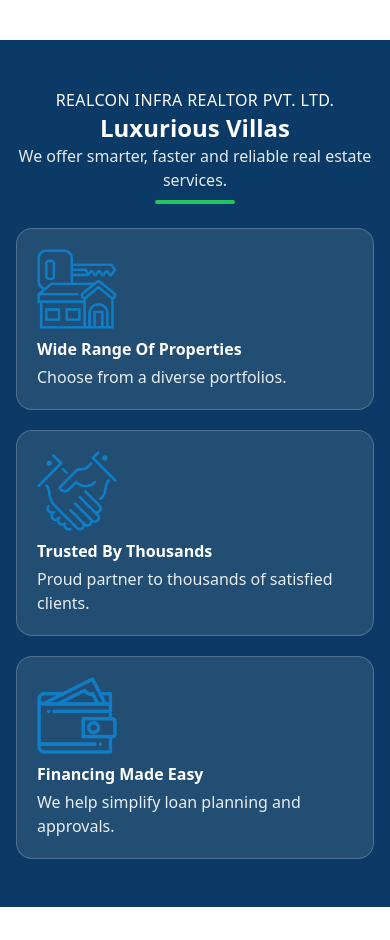
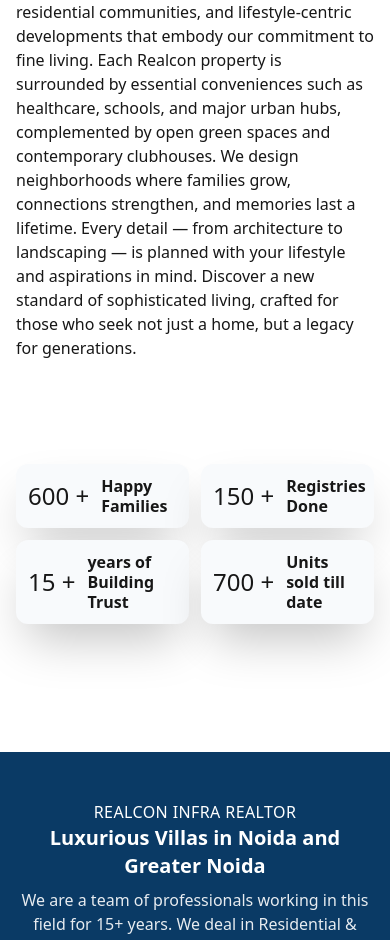
Before and after one commit to zuhair19/Realcon-Infra-Realtor, a Next.js app: page / in a window 390 px wide. Shown: the part 1049-1989 px from the top of the page. Built offline with nearby package versions, Linux system fonts and the light colour scheme.

Commit message:
added companies info

```diff
--- a/app/page.jsx
+++ b/app/page.jsx
@@ -33,10 +33,10 @@
           <div>
             <h1 className="text-2xl md:text-3xl font-bold mb-2">Realcon Infra Realtor</h1>
             <p className="mt-2">
-              Lorem ipsum dolor sit amet consectetur adipisicing elit. Iusto voluptatibus laborum delectus praesentium pariatur earum quasi doloremque consequuntur fugiat doloribus?
+              We at Realcon Infra Realtor's believe in turning dreams into live experiences. Our Developments are thoughtful creations of places where life, work, and leisure come together in perfect harmony. From luxury villas with smart home automation to master-planned communities incorporating nature and connectivity, these projects have taken modern living to a new seamlessly integrated place.Inspired by a desire to improve lifestyles, our creations merge innovative design and technological enhancement with elegance and sophistication. We create places that fulfill your dreams, enrich your lives, and create long-term value. At Realcon, we don't just develop residences; we develop living.
             </p>
             <p className="mt-2">
-              Lorem ipsum dolor sit amet consectetur, adipisicing elit. Aperiam reprehenderit, voluptatem repellendus distinctio quod possimus recusandae saepe officia assumenda! Consequatur!.
+              Our portfolio includes freehold villas, residential communities, and lifestyle-centric developments that embody our commitment to fine living. Each Realcon property is surrounded by essential conveniences such as healthcare, schools, and major urban hubs, complemented by open green spaces and contemporary clubhouses. We design neighborhoods where families grow, connections strengthen, and memories last a lifetime. Every detail — from architecture to landscaping — is planned with your lifestyle and aspirations in mind. Discover a new standard of sophisticated living, crafted for those who seek not just a home, but a legacy for generations.
             </p>
           </div>
           <Counters />
@@ -52,7 +52,7 @@
         <button className="btn btn-primary flex-1" onClick={() => document.dispatchEvent(new CustomEvent('open-enquiry'))}>Enquire Now</button>
       </div>
 
-      <button className="fixed right-4 bottom-24 md:bottom-6 rounded-full bg-black text-white w-11 h-11 shadow-lg" onClick={() => window.scrollTo({ top: 0, behavior: 'smooth' })}>↑</button>
+      <button className="fixed right-4 bottom-14 md:bottom-6 rounded-full bg-black text-white w-11 h-11 shadow-lg" onClick={() => window.scrollTo({ top: 0, behavior: 'smooth' })}>↑</button>
       <HomeLoanPartners />
       <EnquiryModal />
       <Footer />
--- a/components/Counters.jsx
+++ b/components/Counters.jsx
@@ -40,8 +40,8 @@
 };
 
 const Stat = ({ num, label }) => (
-  <div className="flex items-center gap-3 p-3 rounded-xl bg-slate-50 shadow-sm">
-    <div className="text-2xl md:text-3xl text-slate-800 whitespace-nowrap">
+  <div className="flex items-center gap-3 p-3 rounded-xl bg-slate-50 shadow-2xl">
+    <div className="text-2xl md:text-3xl whitespace-nowrap">
       <AnimatedNumber value={num} />
     </div>
     <div className="leading-tight">
@@ -53,7 +53,7 @@
 
 export default function Counters() {
   return (
-    <div className="grid grid-cols-2 gap-3 md:gap-5">
+    <div className="grid grid-cols-2 gap-3 md:gap-5 mx-auto py-20">
       <Stat num="600+" label={"Happy Families"} />
       <Stat num="150+" label={"Registries Done"} />
       <Stat num="15+" label={"years of Building Trust"} />
--- a/components/HomeLoanPartners.jsx
+++ b/components/HomeLoanPartners.jsx
@@ -24,7 +24,7 @@
         <div className="w-20 h-1 bg-green-500 mx-auto mt-2 mb-6 rounded-full" />
 
         <p className="max-w-3xl mx-auto text-gray-600 mb-8 px-4">
-          For the convenience of clients, Realcon Infra Realtor Pvt. Ltd. has its
+          For the convenience of clients, Realcon Infra Realtor has its
           own Banking & Financial Assistance team, who assist buyers in planning
           their loan amount and term, and help them choose the right financial
           institution according to their monetary needs.
--- a/components/Navbar.jsx
+++ b/components/Navbar.jsx
@@ -130,7 +130,6 @@
       <div
         className={`fixed inset-0 z-40 bg-black/40 md:hidden transition-opacity duration-300 ${open ? 'opacity-100 pointer-events-auto' : 'opacity-0 pointer-events-none'}`}
         onClick={() => setOpen(false)}
-        aria-hidden="true"
       />
 
       {/* PANEL (always mounted so it can slide in/out) */}
@@ -200,12 +199,8 @@
 
                       {openOngoing && (
                         <ul className="mt-2 space-y-2 pl-3 text-sm">
-                          <li><a href="/panache-villas" onClick={() => setOpen(false)}>Escon Panache Villas</a></li>
-                          <li><a href="/escon-plots-150" onClick={() => setOpen(false)}>Escon Plots 150</a></li>
-                          <li><a href="/escon-galaxy-III-tower-g4" onClick={() => setOpen(false)}>Escon Galaxy - III Tower G4</a></li>
-                          <li><a href="/escon-galaxy-IV-tower-g5-g6" onClick={() => setOpen(false)}>Escon Galaxy - IV Tower G5 &amp; G6</a></li>
-                          <li><a href="/pride-arcade" onClick={() => setOpen(false)}>Pride Arcade</a></li>
-                          <li><a href="/park-view-arcade" onClick={() => setOpen(false)}>Park View Arcade</a></li>
+                          <li><a href="/antilla-tower-1" onClick={() => setOpen(false)}>Antilla Tower 1<br />Sector 107 Noida</a></li>
+                          <li><a href="/silver-oak-tower" onClick={() => setOpen(false)}>Silver Oak Tower<br />Sector 104<br />near Sterling Mall</a></li>
                         </ul>
                       )}
                     </div>
@@ -226,9 +221,9 @@
                       {openDelivered && (
                         <ul className="mt-2 space-y-2 pl-3 text-sm">
                           {/* Put delivered project links here */}
-                          <li><a href="/delivered/project-1" onClick={() => setOpen(false)}>Delivered Project 1</a></li>
-                          <li><a href="/delivered/project-2" onClick={() => setOpen(false)}>Delivered Project 2</a></li>
-                          <li><a href="/delivered/project-3" onClick={() => setOpen(false)}>Delivered Project 3</a></li>
+                          <li><a href="/dream-height-1" onClick={() => setOpen(false)}>Dream Height 1</a></li>
+                          <li><a href="/dream-height-2" onClick={() => setOpen(false)}>Dream Height 2</a></li>
+                          <li><a href="/dream-height-3" onClick={() => setOpen(false)}>Dream Height 3</a></li>
                         </ul>
                       )}
                     </div>
--- a/components/WhyUs.jsx
+++ b/components/WhyUs.jsx
@@ -1,17 +1,17 @@
 
 export default function WhyUs(){
   const items = [
-    { img:'/images/wide-range-of-properties.webp', title:'Wide Range Of Properties', text:'Choose from a diverse portfolios.'},
-    { img:'/images/trusted-by-thousands.webp', title:'Trusted By Thousands', text:'Proud partner to thousands of satisfied clients.'},
-    { img:'/images/financing-made-easy.webp', title:'Financing Made Easy', text:'We help simplify loan planning and approvals.'},
+    { img:'/images/wide-range-of-properties.webp', title:'Wide Range Of Properties', text:'Choose from a diverse portfolio of property in Noida, Greater Noida and Greater Noida West for every lifestyle and preference. Find Flats & Plots in your budget from upscale villas to strategic commercial property for sale, our wide range of properties ensures that there\'s a perfect match for every dream.'},
+    { img:'/images/trusted-by-thousands.webp', title:'Trusted By Thousands', text:'Our reputation is built on trust. Join the ranks of thousands of satisfied clients who have chosen Realcon Infra Realtor for browsing Noida, Greater Noida and Greater Noida West property. We take pride in being a trusted partner on your journey to finding Residential & Commercial Projects.'},
+    { img:'/images/financing-made-easy.webp', title:'Financing Made Easy', text:'Navigating the financial aspects of real estate can be daunting, but not with Realcon Infra Realtor. We simplify the financing process, making it easy for you to realize your dreams. Our team is dedicated to providing easy financial solutions to our clients.'},
   ];
   return (
     <section className="bg-[#0a3a65] text-white section">
       <div className="container-app">
         <div className="text-center mb-6">
-          <h2 className="uppercase tracking-wide">Realcon Infra Realtor Pvt. Ltd.</h2>
-          <h4 className="text-2xl md:text-3xl font-bold">Luxurious Villas</h4>
-          <p className="opacity-90">We offer smarter, faster and reliable real estate services.</p>
+          <h2 className="uppercase tracking-wide">Realcon Infra Realtor</h2>
+          <h4 className="text-xl md:text-2xl font-bold mb-2">Luxurious Villas in Noida and Greater Noida</h4>
+          <p className="opacity-90">We are a team of professionals working in this field for 15+ years. We deal in Residential & Commercial Projects in Noida, Greater Noida and Greater Noida West.<br />We offer our clients unmatched, smarter, faster, and reliable Real Estate Services. We'll always have an expert local with the proper knowledge to help.<br />We provide in-depth knowledge and expert advice across all property sectors.</p>
           <div className="w-20 h-1 bg-green-500 mx-auto mt-2 mb-6 rounded-full" />
         </div>
         <div className="grid-3">
```
